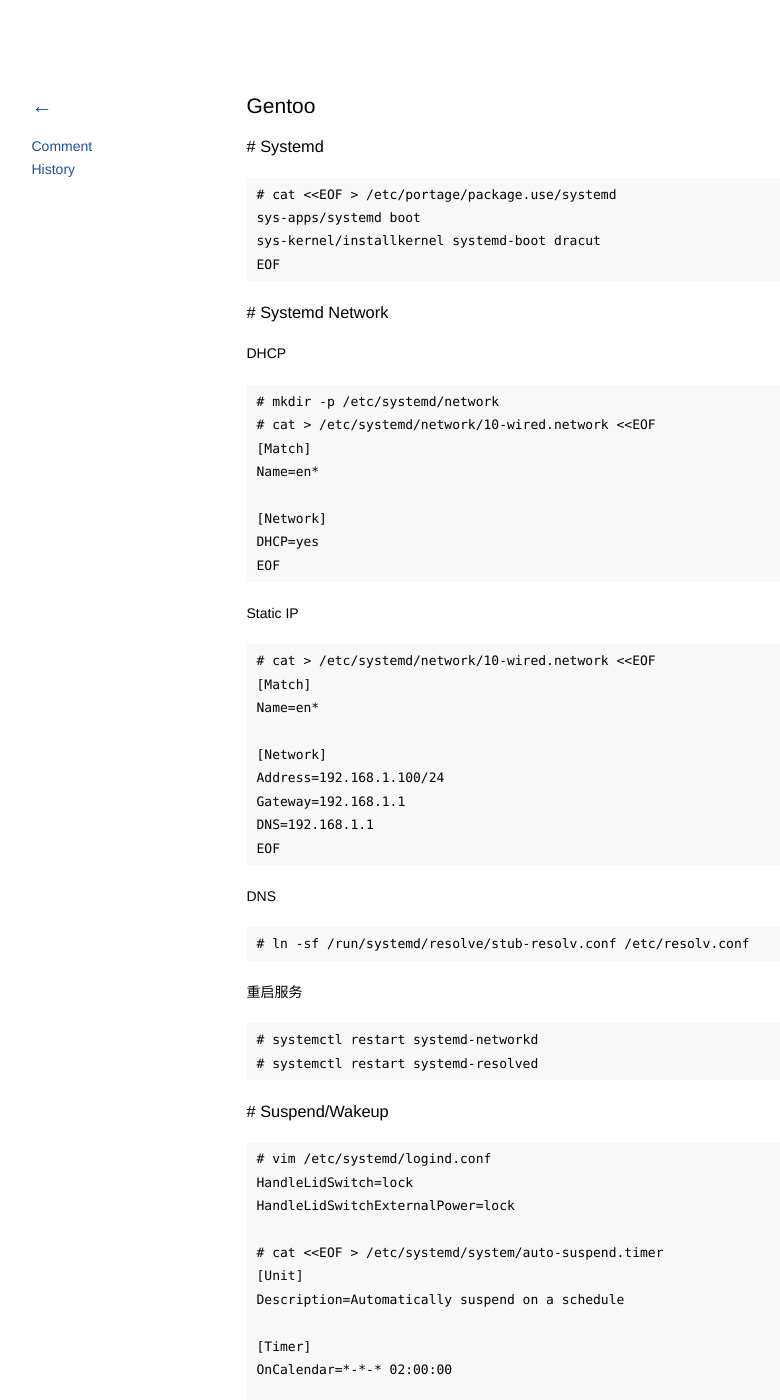
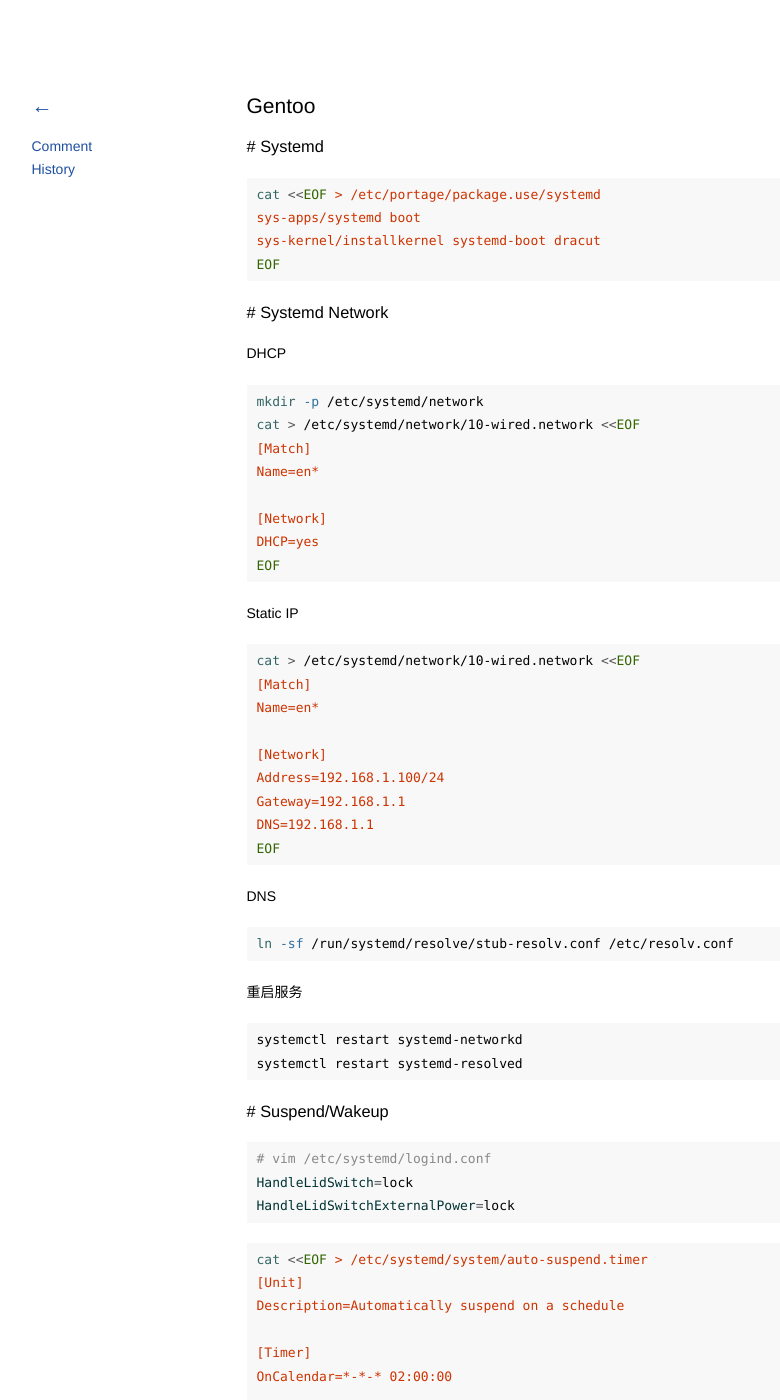
Before and after one commit to kidlj/awei, a Jekyll site: the page built from _wiki/gentoo.md, in a window 1280 px wide and 1400 px high. Shown: the whole window, without its empty margins (101-881 px from the left). Built offline with Jekyll 4.4.1, drawn with Linux system fonts in a browser that asks for light colours; some of the changed text lies outside the part shown.

Commit message:
fix[wiki]: add lang indicator

````diff
--- a/_wiki/gentoo.md
+++ b/_wiki/gentoo.md
@@ -4,98 +4,125 @@
 
 ### Systemd
 
-	# cat <<EOF > /etc/portage/package.use/systemd
-	sys-apps/systemd boot
-	sys-kernel/installkernel systemd-boot dracut
-	EOF
+```bash
+cat <<EOF > /etc/portage/package.use/systemd
+sys-apps/systemd boot
+sys-kernel/installkernel systemd-boot dracut
+EOF
+```
 
 ### Systemd Network
 
 #### DHCP
 
-	# mkdir -p /etc/systemd/network
-	# cat > /etc/systemd/network/10-wired.network <<EOF
-	[Match]
-	Name=en*
+```bash
+mkdir -p /etc/systemd/network
+cat > /etc/systemd/network/10-wired.network <<EOF
+[Match]
+Name=en*
 
-	[Network]
-	DHCP=yes
-	EOF
+[Network]
+DHCP=yes
+EOF
+```
 
 #### Static IP
 
-	# cat > /etc/systemd/network/10-wired.network <<EOF
-	[Match]
-	Name=en*
+```bash
+cat > /etc/systemd/network/10-wired.network <<EOF
+[Match]
+Name=en*
 
-	[Network]
-	Address=192.168.1.100/24
-	Gateway=192.168.1.1
-	DNS=192.168.1.1
-	EOF
+[Network]
+Address=192.168.1.100/24
+Gateway=192.168.1.1
+DNS=192.168.1.1
+EOF
+```
 
 #### DNS
 
-	# ln -sf /run/systemd/resolve/stub-resolv.conf /etc/resolv.conf
+```bash
+ln -sf /run/systemd/resolve/stub-resolv.conf /etc/resolv.conf
+```
 
 #### 重启服务
 
-	# systemctl restart systemd-networkd
-	# systemctl restart systemd-resolved
+```bash
+systemctl restart systemd-networkd
+systemctl restart systemd-resolved
+```
 
 ### Suspend/Wakeup
 
-	# vim /etc/systemd/logind.conf
-	HandleLidSwitch=lock
-	HandleLidSwitchExternalPower=lock
+```bash
+# vim /etc/systemd/logind.conf
+HandleLidSwitch=lock
+HandleLidSwitchExternalPower=lock
+```
 
-	# cat <<EOF > /etc/systemd/system/auto-suspend.timer
-	[Unit]
-	Description=Automatically suspend on a schedule
+```bash
+cat <<EOF > /etc/systemd/system/auto-suspend.timer
+[Unit]
+Description=Automatically suspend on a schedule
 
-	[Timer]
-	OnCalendar=*-*-* 02:00:00
+[Timer]
+OnCalendar=*-*-* 02:00:00
 
-	[Install]
-	WantedBy=timers.target
-	EOF
+[Install]
+WantedBy=timers.target
+EOF
+```
 
-	# cat <<EOF > /etc/systemd/system/auto-suspend.service
-	[Unit]
-	Description=Suspend
+```bash
+cat <<EOF > /etc/systemd/system/auto-suspend.service
+[Unit]
+Description=Suspend
 
-	[Service]
-	Type=oneshot
-	ExecStart=/usr/bin/systemctl suspend
-	EOF
+[Service]
+Type=oneshot
+ExecStart=/usr/bin/systemctl suspend
+EOF
+```
 
-	# cat <<EOF > /etc/systemd/system/auto-resume.timer
-	[Unit]
-	Description=Automatically resume on a schedule
+```bash
+cat <<EOF > /etc/systemd/system/auto-resume.timer
+[Unit]
+Description=Automatically resume on a schedule
 
-	[Timer]
-	OnCalendar=*-*-* 08:00:00
-	WakeSystem=true
+[Timer]
+OnCalendar=*-*-* 08:00:00
+WakeSystem=true
 
-	[Install]
-	WantedBy=timers.target
-	EOF
+[Install]
+WantedBy=timers.target
+EOF
+```
 
-	# cat <<EOF > /etc/systemd/system/auto-resume.service
-	[Unit]
-	Description=Does nothing
+```bash
+cat <<EOF > /etc/systemd/system/auto-resume.service
+[Unit]
+Description=Does nothing
 
-	[Service]
-	Type=oneshot
-	ExecStart=/bin/true
-	EOF
+[Service]
+Type=oneshot
+ExecStart=/bin/true
+EOF
+```
 
-	# systemctl enable auto-suspend.timer
-	# systemctl start auto-suspend.timer
+```bash
+systemctl enable auto-suspend.timer
+systemctl start auto-suspend.timer
+```
 
-	# systemctl enable auto-resume.timer
-	# systemctl start auto-resume.timer
+
+```bash
+systemctl enable auto-resume.timer
+systemctl start auto-resume.timer
+```
 
 ### Console backlight
 
-	# echo 0 > /sys/class/backlight/intel_backlight/brightness
+```bash
+echo 0 > /sys/class/backlight/intel_backlight/brightness
+```
````
